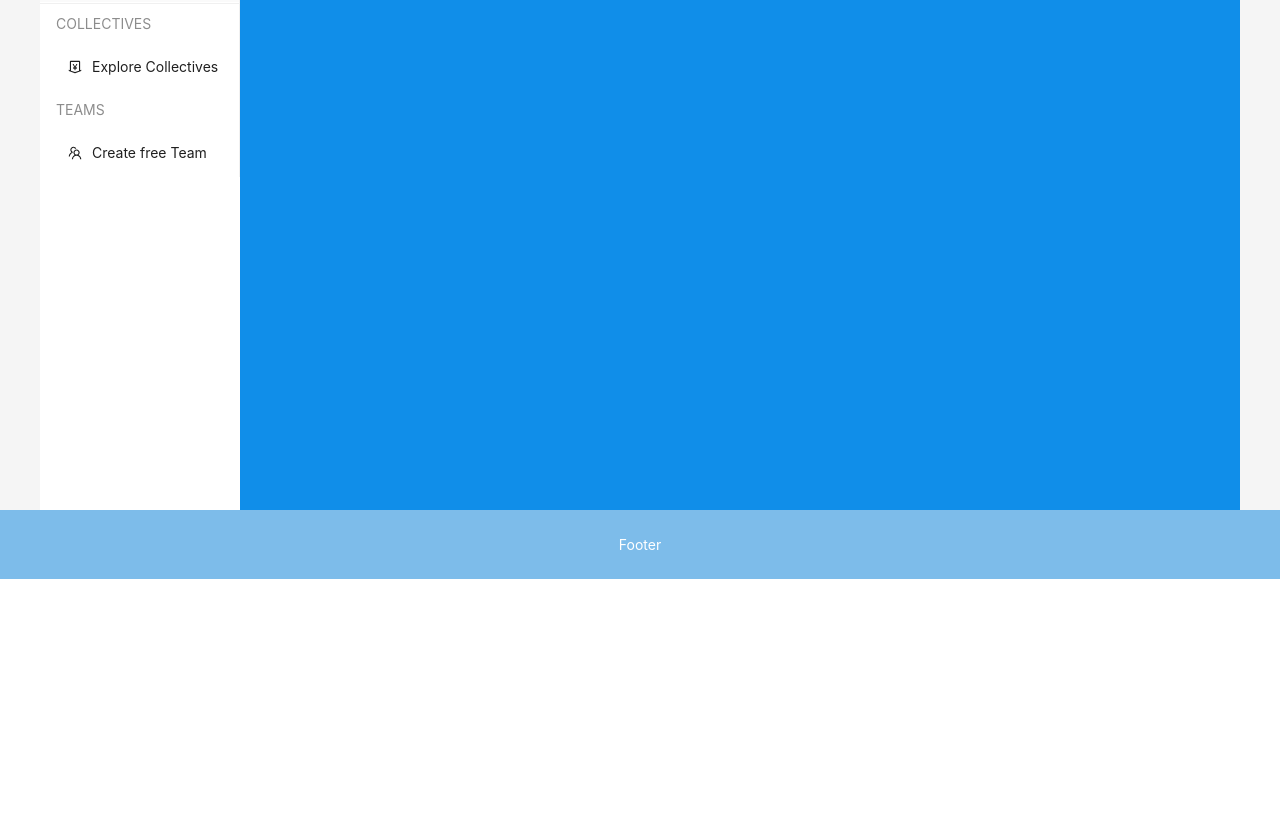
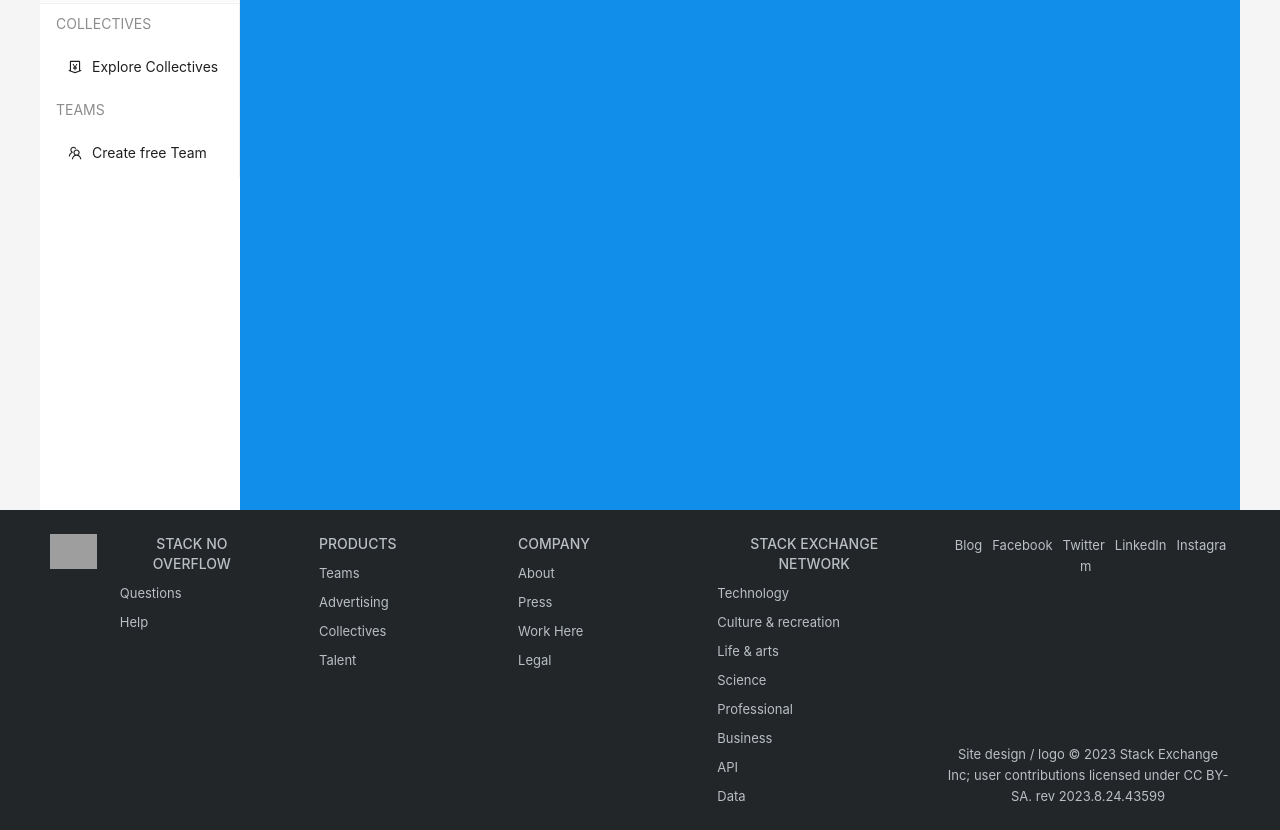
Before and after one commit to The-Passion-Team/Stack-No-Overflow, a React (Create React App) app in the folder frontend/: page / in a window 1280 px wide. Shown: the part 354-1184 px from the top of the page. Before the commit the page ends 933 px from the top, so only its background shows below. Built offline with nearby package versions, Linux system fonts and the light colour scheme; grey boxes are pictures that could not be loaded.

Commit message:
Design footer

```diff
--- /dev/null
+++ b/frontend/src/components/Brand/index.tsx
@@ -0,0 +1,12 @@
+import React from "react"
+import Typography from "antd/es/typography/Typography"
+
+const Brand = () => {
+    return (
+        <Typography style={{ marginLeft: 8, fontSize: 24, fontFamily: "'Ubuntu', sans-serif" }}>
+            Stack No <span style={{ color: "#FF914D" }}>Overflow</span>
+        </Typography>
+    )
+}
+
+export default Brand
--- /dev/null
+++ b/frontend/src/components/Logo/index.tsx
@@ -0,0 +1,18 @@
+import React from "react"
+import { PF } from "~/utils/variables"
+
+type props = {
+    size?: number
+}
+
+const Logo: React.FC<props> = ({ size }) => {
+    return (
+        <img
+            src={PF + "/assets/Untitled_design-removebg-preview.png"}
+            alt="Logo"
+            style={{ height: size || 35 }}
+        />
+    )
+}
+
+export default Logo
--- /dev/null
+++ b/frontend/src/layouts/MainLayout/components/Footer/components/List.tsx
@@ -0,0 +1,37 @@
+import { Space, Typography } from "antd"
+import React from "react"
+
+const styleList: React.CSSProperties = {
+    display: "flex",
+    flexDirection: "column",
+    justifyContent: "center",
+    alignItems: "start",
+    padding: "0 20px",
+}
+
+interface props {
+    data: {
+        title: string
+        items: { value: string }[]
+    }
+}
+
+const List: React.FC<props> = ({ data }) => {
+    return (
+        <Space style={styleList}>
+            <Typography.Text className="footerTitle">{data?.title}</Typography.Text>
+            <Space direction="vertical" align="start">
+                {data?.items &&
+                    data.items.map((item, index) => {
+                        return (
+                            <Typography.Text className="footerText" key={index}>
+                                {item.value}
+                            </Typography.Text>
+                        )
+                    })}
+            </Space>
+        </Space>
+    )
+}
+
+export default List
--- a/frontend/src/layouts/MainLayout/components/Footer/index.tsx
+++ b/frontend/src/layouts/MainLayout/components/Footer/index.tsx
@@ -1,16 +1,109 @@
 import React from "react"
-import { Layout } from "antd"
+import { Col, Layout, Row, Typography } from "antd"
+import Logo from "~/components/Logo"
+import List from "./components/List"
+import "./styles/Footer.css"
 
 const { Footer: FooterAntDesign } = Layout
 
 const footerStyle: React.CSSProperties = {
     textAlign: "center",
     color: "#fff",
-    backgroundColor: "#7dbcea",
+    backgroundColor: "hsl(210,8%,15%)",
+    boxShadow: "5px 5px rgba(0,0,0,0.2)",
+    width: "100%",
 }
 
+const STACK = {
+    title: "Stack No Overflow",
+    items: [{ value: "Questions" }, { value: "Help" }],
+}
+
+const Products = {
+    title: "Products",
+    items: [
+        { value: "Teams" },
+        { value: "Advertising" },
+        { value: "Collectives" },
+        { value: "Talent" },
+    ],
+}
+
+const COMPANY = {
+    title: "COMPANY",
+    items: [{ value: "About" }, { value: "Press" }, { value: "Work Here" }, { value: "Legal" }],
+}
+
+const STACKEXCHANGENETWORK = {
+    title: "STACK EXCHANGE NETWORK",
+    items: [
+        { value: "Technology" },
+        { value: "Culture & recreation" },
+        { value: "Life & arts" },
+        { value: "Science" },
+        { value: "Professional" },
+        { value: "Business" },
+        { value: "API" },
+        { value: "Data" },
+    ],
+}
+
+const MEDIA = ["Blog", "Facebook", "Twitter", "LinkedIn", "Instagram"]
+
 const Footer = () => {
-    return <FooterAntDesign style={footerStyle}>Footer</FooterAntDesign>
+    return (
+        <FooterAntDesign style={footerStyle}>
+            <Row gutter={15}>
+                <Col xs={24} lg={1}>
+                    <Logo />
+                </Col>
+                <Col xs={24} lg={4}>
+                    <List data={STACK} />
+                </Col>
+                <Col xs={24} lg={4}>
+                    <List data={Products} />
+                </Col>
+                <Col xs={24} lg={4}>
+                    <List data={COMPANY} />
+                </Col>
+                <Col xs={24} lg={5}>
+                    <List data={STACKEXCHANGENETWORK} />
+                </Col>
+                <Col xs={24} lg={6}>
+                    <Row
+                        style={{
+                            height: "100%",
+                            display: "flex",
+                            flexDirection: "column",
+                            justifyContent: "space-between",
+                            alignItems: "start",
+                        }}
+                    >
+                        <Col>
+                            {MEDIA.map((item, index) => {
+                                return (
+                                    <Typography.Text
+                                        className="footerText"
+                                        style={{ padding: "0 5px" }}
+                                        key={index}
+                                    >
+                                        {item}
+                                    </Typography.Text>
+                                )
+                            })}
+                        </Col>
+
+                        <Col>
+                            <Typography.Text className="footerText">
+                                Site design / logo © 2023 Stack Exchange Inc; user contributions
+                                licensed under CC BY-SA. rev 2023.8.24.43599
+                            </Typography.Text>
+                        </Col>
+                    </Row>
+                </Col>
+            </Row>
+        </FooterAntDesign>
+    )
 }
 
 export default Footer
--- /dev/null
+++ b/frontend/src/layouts/MainLayout/components/Footer/styles/Footer.css
@@ -0,0 +1,14 @@
+.footerText {
+    color: #babfc4;
+    font-size: 13px;
+    line-height: 15px;
+}
+
+.footerTitle {
+    font-weight: 500;
+    line-height: 20px;
+    color: #babfc4;
+    display: flex;
+    padding-bottom: 5;
+    text-transform: uppercase;
+}
--- a/frontend/src/layouts/MainLayout/components/Header/components/Logo.tsx
+++ /dev/null
@@ -1,29 +0,0 @@
-import React from "react"
-import { PF } from "~/utils/variables"
-import { Col, Row } from "antd"
-
-const Logo: React.FC = () => {
-    return (
-        <Row>
-            <Col className="snoCenter">
-                <img
-                    src={PF + "/assets/Untitled_design-removebg-preview.png"}
-                    alt="Logo"
-                    style={{
-                        height: 40,
-                    }}
-                />
-            </Col>
-            <Col className="snoCenter" >
-                <img
-                    src={PF + "/assets/Stack_No_Overflow__3_-removebg-preview.png"}
-                    alt="Logo"
-                    style={{
-                        height: 40,
-                    }}
-                />
-            </Col>
-        </Row>
-    )
-}
-export default Logo
--- /dev/null
+++ b/frontend/src/layouts/MainLayout/components/Header/components/Web.tsx
@@ -0,0 +1,18 @@
+import React from "react"
+import { Col, Row } from "antd"
+import Logo from "~/components/Logo"
+import Brand from "~/components/Brand"
+
+const Web: React.FC = () => {
+    return (
+        <Row style={{ cursor: "pointer" }}>
+            <Col className="snoCenter">
+                <Logo />
+            </Col>
+            <Col className="snoCenter">
+                <Brand />
+            </Col>
+        </Row>
+    )
+}
+export default Web
--- a/frontend/src/layouts/MainLayout/components/Header/index.tsx
+++ b/frontend/src/layouts/MainLayout/components/Header/index.tsx
@@ -1,8 +1,8 @@
 import React from "react"
 import { Layout, Row, Col } from "antd"
-import Logo from "./components/Logo"
 import SearchAutoComplete from "./components/SearchAutoComplete"
 import NavRight from "./components/NavRight"
+import Web from "./components/Web"
 
 const { Header: HeaderAntDesign } = Layout
 
@@ -16,7 +16,7 @@
         <HeaderAntDesign style={headerStyle}>
             <Row gutter={30}>
                 <Col className="snoCenter">
-                    <Logo />
+                    <Web />
                 </Col>
 
                 <Col className="snoCenter snoMaxWidth">
--- a/frontend/src/styles/GlobalStyles/GlobalStyles.css
+++ b/frontend/src/styles/GlobalStyles/GlobalStyles.css
@@ -1,5 +1,8 @@
+@import url('https://fonts.googleapis.com/css2?family=Ubuntu:wght@500&display=swap');
+
 :root {
-    --color-hover: #f3f4f5
+    --main-color: "#FF914D";
+    --color-hover: #f3f4f5;
 }
 
 * {
```
